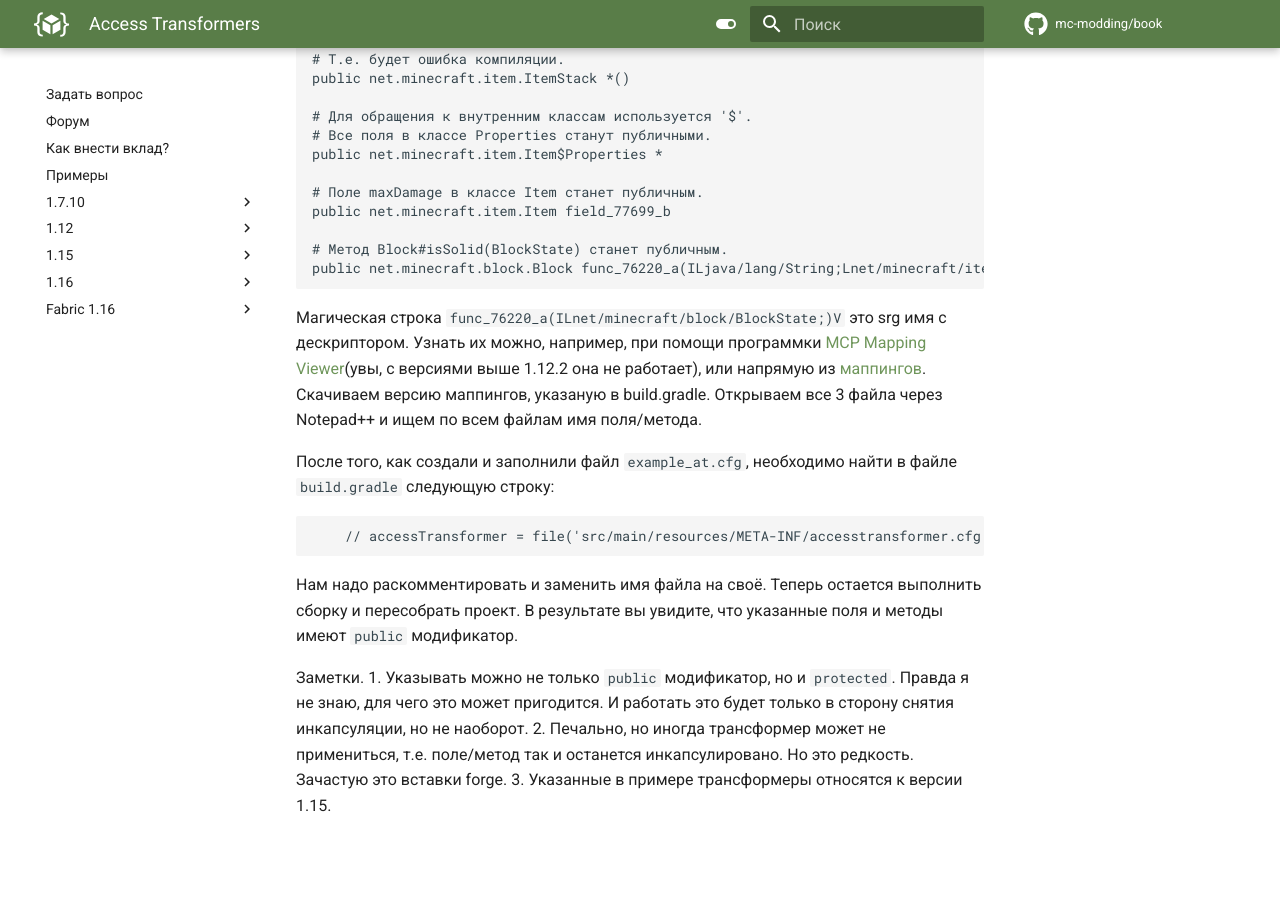
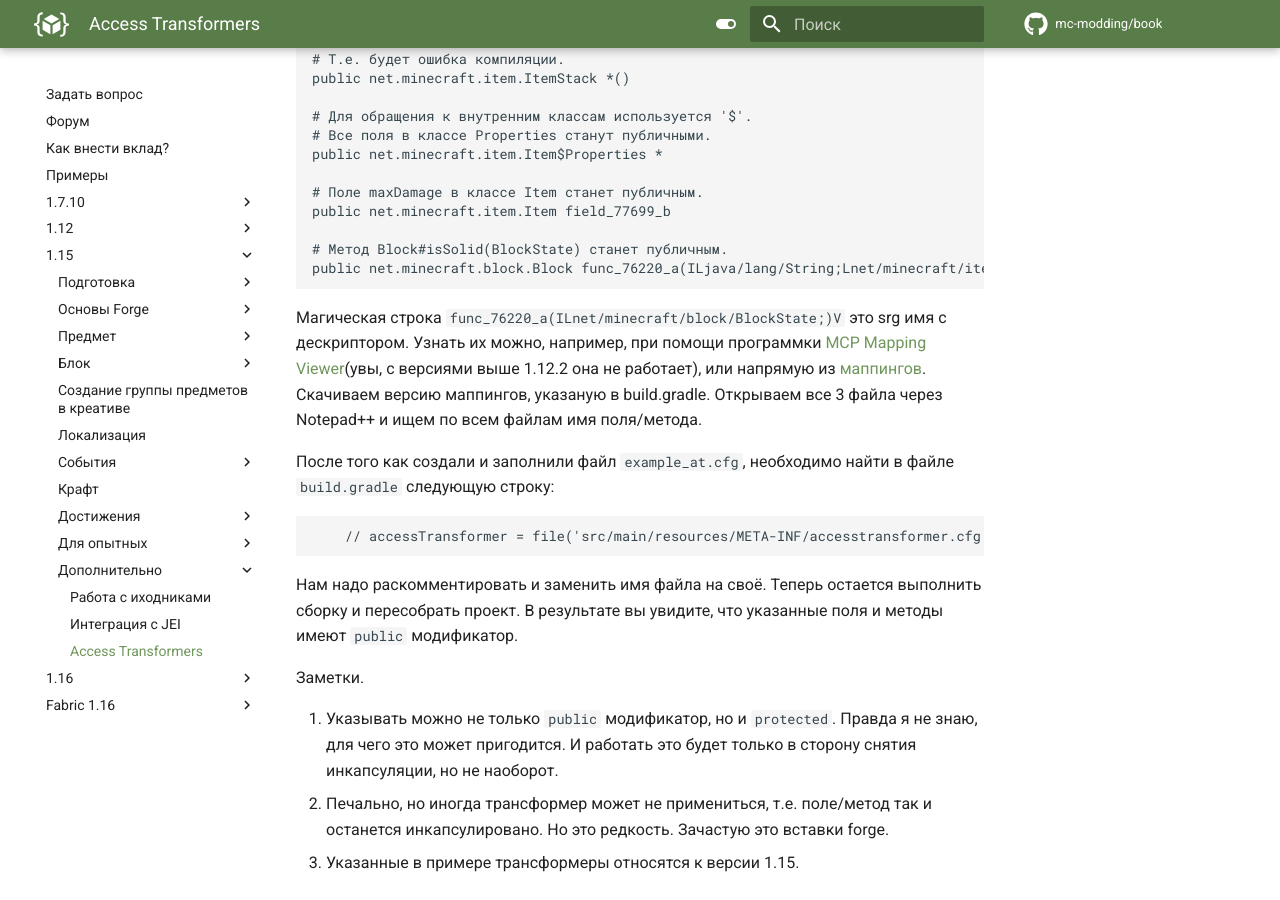
Before and after one commit to mc-modding/book, an MkDocs documentation site: the page built from docs/1.15/other/access-transformers/index.md, in a window 1280 px wide and 900 px high, scrolled down 842 px. Built offline with MkDocs 1.6.1 and Material for MkDocs 9.7.7, drawn with Linux system fonts in a browser that asks for light colours; comment, search, counter and statistics services are not loaded; before the commit the page ends 1684 px from its top, so only the background shows below that.

Commit message:
[1.15] Добавлена ссылка на статью "Access Transformers" Закомментирована ссылка на прокси

````diff
--- a/docs/1.15/other/access-transformers/index.md
+++ b/docs/1.15/other/access-transformers/index.md
@@ -10,6 +10,7 @@ description: Удобный способ для получения доступ
 
 Перейдем к практике.
 Необходимо создать файл `example_at.cfg` в каталоге `/src/main/resources/META-INF/`. Имя `example` значения не имеет, можно выбрать любое. Например, `<modid>`. Но важно, чтобы файл заканчивался на `_at.cfg`. Сам файл описывает, какие методы и поля должны быть преобразованы.
+
 ```
 # Это комментарий.
 
@@ -36,16 +37,20 @@ public net.minecraft.item.Item field_77699_b
 # Метод Block#isSolid(BlockState) станет публичным.
 public net.minecraft.block.Block func_76220_a(ILjava/lang/String;Lnet/minecraft/item/Item;)V
 ```
+
 Магическая строка `func_76220_a(ILnet/minecraft/block/BlockState;)V` это srg имя с дескриптором. Узнать их можно, например, при помощи программки [MCP Mapping Viewer](http://bspk.rs/MC/MCPMappingViewer/index.html)(увы, с версиями выше 1.12.2 она не работает), или напрямую из [маппингов](http://export.mcpbot.bspk.rs/). Скачиваем версию маппингов, указаную в build.gradle. Открываем все 3 файла через Notepad++  и ищем по всем файлам имя поля/метода.
 
-После того, как создали и заполнили файл `example_at.cfg`, необходимо найти в файле `build.gradle` следующую строку:
+После того как создали и заполнили файл `example_at.cfg`, необходимо найти в файле `build.gradle` следующую строку:
+
 ```
     // accessTransformer = file('src/main/resources/META-INF/accesstransformer.cfg')
 ```
+
 Нам надо раскомментировать и заменить имя файла на своё.
 Теперь остается выполнить сборку и пересобрать проект. В результате вы увидите, что указанные поля и методы имеют `public` модификатор.
 
 Заметки.
+
 1. Указывать можно не только `public` модификатор, но и `protected`. Правда я не знаю, для чего это может пригодится. И работать это будет только в сторону снятия инкапсуляции, но не наоборот.
 2. Печально, но иногда трансформер может не примениться, т.е. поле/метод так и останется инкапсулировано. Но это редкость. Зачастую это вставки forge.
 3. Указанные в примере трансформеры относятся к версии 1.15.
--- a/mkdocs.yml
+++ b/mkdocs.yml
@@ -135,7 +135,7 @@ nav:
                 - Решение проблем: "1.15/preparation/problems/index.md"
           - Основы Forge:
                 - Структура мода, @Mod, mods.toml: "1.15/basics/mod-structure/index.md"
-                - Замена прокси, что и как теперь: 1.15/basics/proxy/index.md'
+                #- Замена прокси, что и как теперь: "1.15/basics/proxy/index.md"
                 - Сборка мода: "1.15/basics/building-mod/index.md"
           - Предмет:
                 - Создание предмета: "1.15/item/basics/index.md"
@@ -172,6 +172,7 @@ nav:
           - Дополнительно:
                 - Работа с иходниками: "1.15/other/src/index.md"
                 - Интеграция с JEI: "1.15/other/jei-integration/index.md"
+                - Access Transformers: "1.15/other/access-transformers/index.md"
 
     - "1.16":
           - Подготовка:
````
